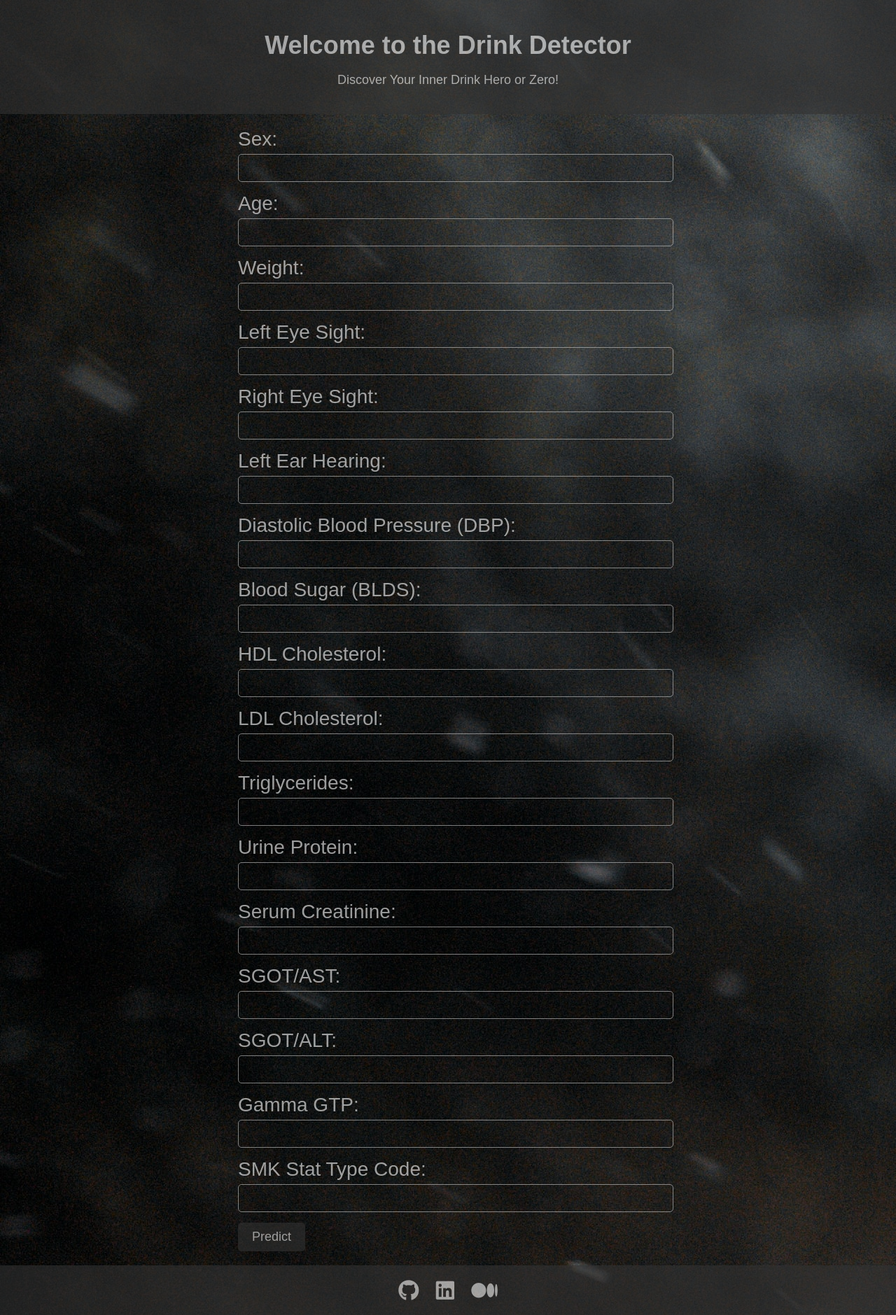
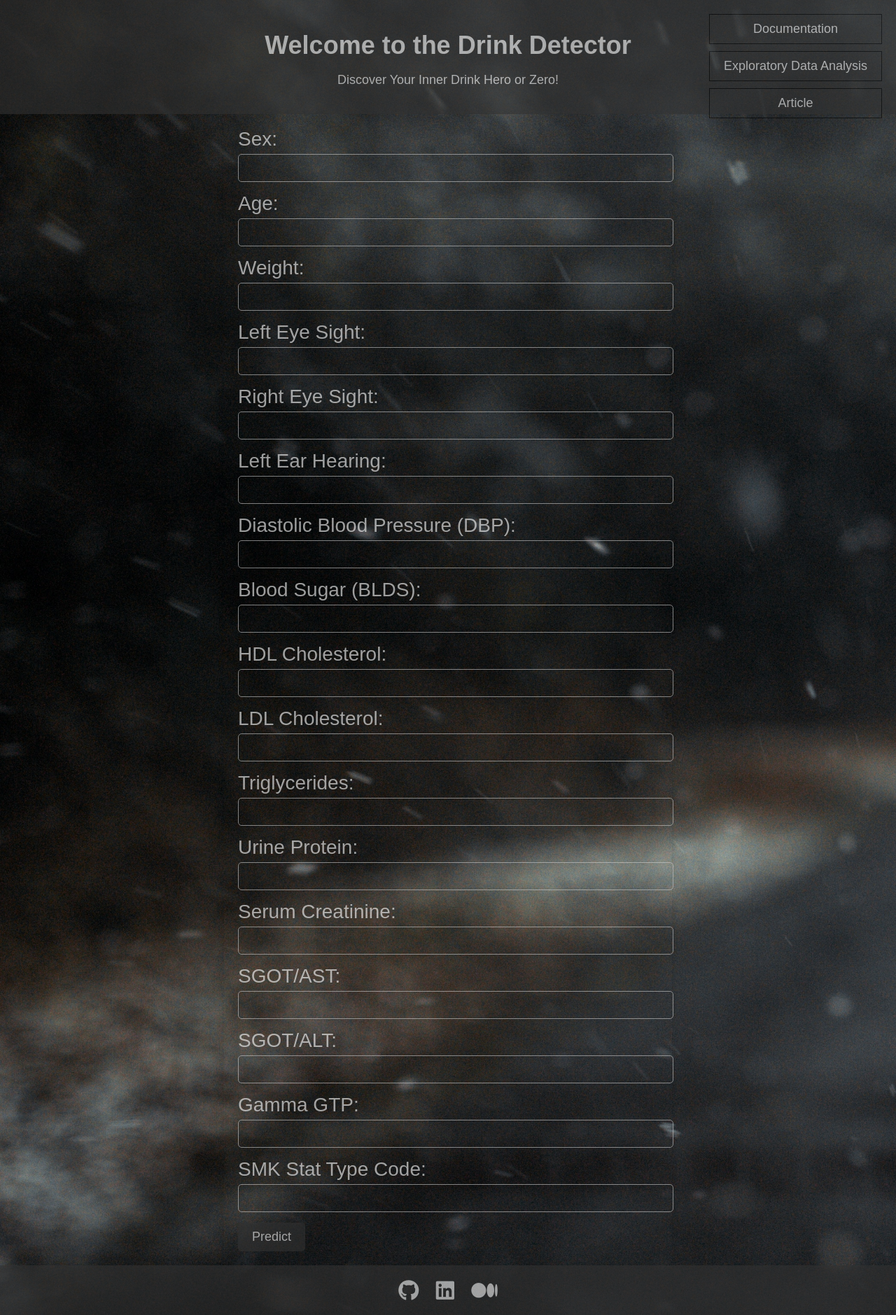
Before and after one commit to codedestructed007/Drink_watch, a Flask app: page / in a window 1280 px wide. Shown: the whole page at 70% size. Run offline with Flask 3, Linux system fonts and the light colour scheme.

Commit message:
Added Buttons in UI

```diff
--- a/templates/home.html
+++ b/templates/home.html
@@ -12,8 +12,9 @@
             padding: 0;
             font-family: Arial, sans-serif;
             background-color: #f0f0f0;
-            background-image: url('pratik-gupta-z7ES_ScFPhg-unsplash.jpg');
-            background-repeat: repeat;
+            background-image: url('static/pratik-gupta-z7ES_ScFPhg-unsplash.jpg');
+            background-repeat: no-repeat;
+            background-size : cover;
             opacity: 0.6;
         }
 
@@ -103,6 +104,41 @@
             font-size: 30px;
             vertical-align: middle;
         }
+        /* Right corner buttons container */
+        .buttons-container {
+            position: fixed;
+            top: 20px;
+            right: 20px;
+        }
+
+        /* Right corner button styles */
+        .buttons-container .button-box {
+            display: block;
+            margin-bottom: 10px;
+            border: 1px solid #000;
+            background-color: transparent;
+            text-align: center;
+        }
+
+        .buttons-container .button-box button {
+            background-color: transparent;
+            color: #fff;
+            padding: 10px 20px;
+            font-size: 18px;
+            border: none;
+            border-radius: 0;
+            cursor: pointer;
+            transition: background-color 0.3s ease;
+            width: 100%;
+        }
+
+        .buttons-container .button-box button:hover {
+            background-color: #555;
+        }
+
+
+
+
     </style>
 </head>
 <body>
@@ -110,6 +146,7 @@
     <h1>Welcome to the Drink Detector</h1>
     <p>Discover Your Inner Drink Hero or Zero!</p>
 </header>
+
 
 <!-- Form container -->
 <div class="form-container">
@@ -174,5 +211,20 @@
     <a href="https://www.linkedin.com/in/satyamsharma61541425b/" target="_blank"><i class="fab fa-linkedin"></i></a>
     <a href="https://medium.com/@codexistslonglastingnotfog/django-rest-framework-a-step-by-step-guide-with-code-examples-efe9665b59d8" target="_blank"><i class="fab fa-medium"></i></a>
 </footer>
+<div class="buttons-container">
+    <div class="button-box">
+        <button>Documentation</button>
+    </div>
+    <div class="button-box">
+        <button>Exploratory Data Analysis</button>
+    </div>
+    <div class="button-box">
+        <button>Article </button>
+    </div>
+</div>
+
+
+
+
 </body>
 </html>
```
Also changed, not shown: static/pratik-gupta-z7ES_ScFPhg-unsplash.jpg (renamed from templates/pratik-gupta-z7ES_ScFPhg-unsplash.jpg), templates/images.jpg (deleted), templates/nadine-shaabana-u7PJMJoDYdg-unsplash.jpg (deleted), templates/pexels-photo-4255489.webp (deleted), templates/pexels-photo-4946398.webp (deleted), templates/—Pngtree—black creative wine glass corporate_1029490.jpg (deleted).
